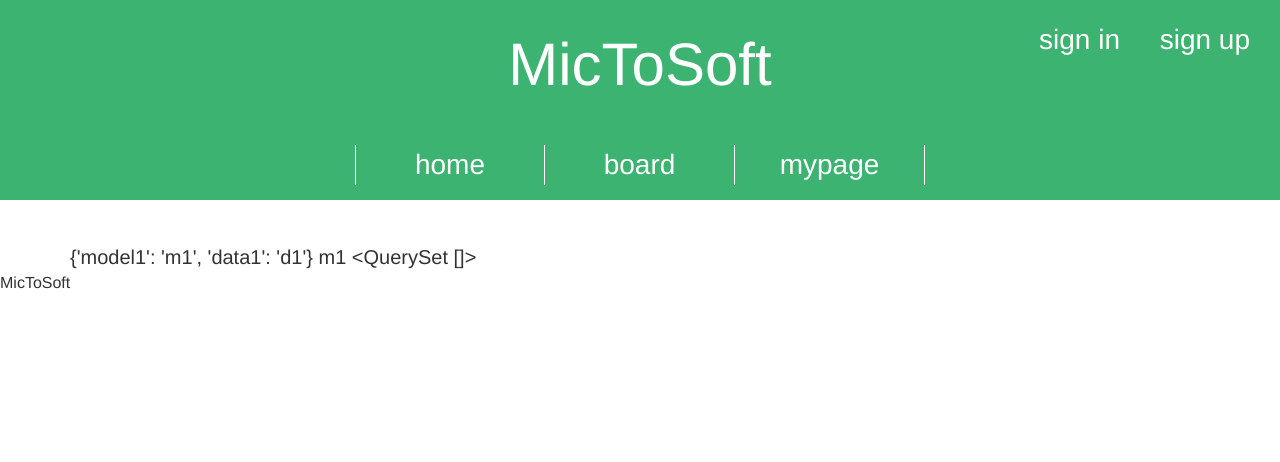
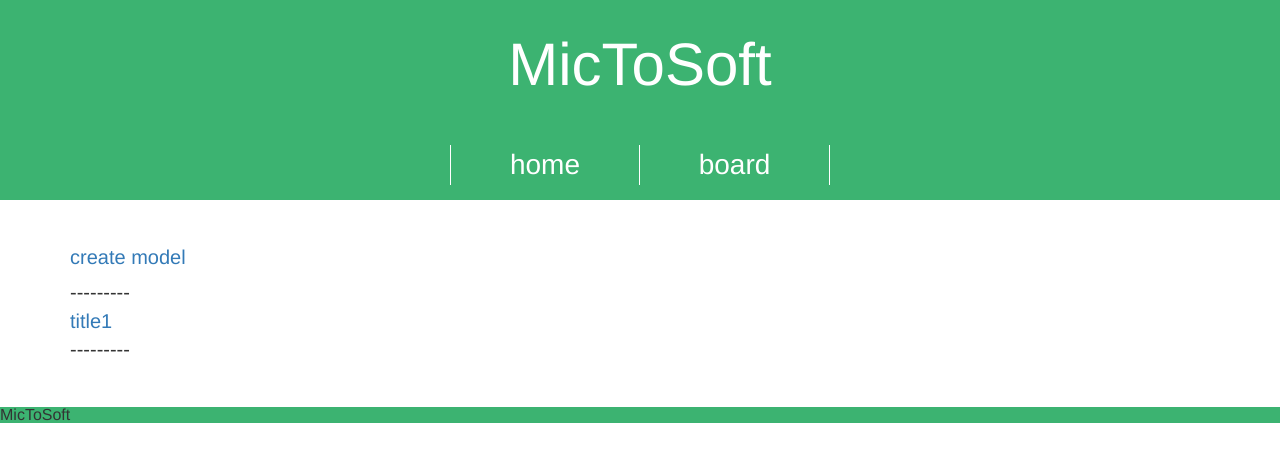
Before and after one commit to ssryu/MicToSoft, a Django app: page /board/ in a window 1280 px wide. Shown: the top 462 px of the page. Run offline with Django 3.2, Linux system fonts and the light colour scheme; data comes from the database, SQL or seed files in the repository; data that the repository does not hold is empty; parts of the project's set-up code (start-up, migrations or seed data) failed here and were passed over; some libraries are stand-ins or nearby versions.

Commit message:
update templetes

```diff
--- a/mic_to_soft/classifier/fixtures/posts-data.json
+++ b/mic_to_soft/classifier/fixtures/posts-data.json
@@ -1,10 +1,13 @@
 [
     {
-        "model" : "classifier.account",
+        "model" : "classifier.classifier",
         "fields" : {
-            "username" : "userhogehoge",
-            "password" : "passwordhogehoge",
-            "email" : "emailhogehoge"
+            "userid" : "user1",
+            "password" : "password1",
+            "title" : "title1",
+            "description" : "description1",
+            "model" : "model1",
+            "model_hash" : "mdoelhash1"
         }
     }
 ]
--- a/mic_to_soft/classifier/forms.py
+++ b/mic_to_soft/classifier/forms.py
@@ -9,4 +9,4 @@
 class ClassifierForm(forms.ModelForm):
     class Meta:
         model = Classifier
-        fields = ['userid', 'title', 'description', 'learningdata', 'created_date']
+        fields = ['userid', 'password', 'title', 'description']
--- a/mic_to_soft/classifier/models.py
+++ b/mic_to_soft/classifier/models.py
@@ -10,12 +10,22 @@
         return self.username
 
 class Classifier(models.Model):
-    userid = models.ForeignKey(Account, on_delete=models.CASCADE)
+    #userid = models.ForeignKey(Account, on_delete=models.CASCADE)
+
+    userid = models.CharField(max_length = 100)
+    password = models.CharField(max_length = 100)
+
     title = models.CharField(max_length = 200)
     description = models.CharField(max_length = 500)
-    learningdata = models.FileField(upload_to = 'textdata/')
-    model = models.FileField(upload_to = 'model/')
+    acc_rate = models.FloatField(blank=True, null=True)
+
+    # traindata blank,null test:True -> deploy:false
+    train_data = models.FileField(upload_to = 'textdata/', blank=True, null=True)
+    model = models.FileField(upload_to = 'model/', blank=True, null=True)
+    model_hash = models.CharField(max_length=100, blank=True, null=False)
+
     created_date = models.DateTimeField(default=timezone.now)
+    modified_date = models.DateTimeField(default=timezone.now, blank=True, null=True) # あとで修正
 
     # pub_date = models.DateTimeField('date published')
 
--- a/mic_to_soft/classifier/static/css/scss/content/_footer.scss
+++ b/mic_to_soft/classifier/static/css/scss/content/_footer.scss
@@ -0,0 +1,5 @@
+footer{
+    background-color: c(3);
+    margin: 0;
+    position: relative;
+}
--- a/mic_to_soft/classifier/static/css/scss/content/_main.scss
+++ b/mic_to_soft/classifier/static/css/scss/content/_main.scss
@@ -2,5 +2,6 @@
     @include outer-base;
     //height: 5000px;
     margin-top: 40px;
+    margin-bottom: 40px;
     @include main-text;
 }
--- a/mic_to_soft/classifier/static/css/scss/style.scss
+++ b/mic_to_soft/classifier/static/css/scss/style.scss
@@ -1,5 +1,5 @@
-// 本番出力 :   node-sass --watch scss --output . --output-style compressed
-// 試験出力 :   node-sass --watch scss --output . --output-style expand
+// 本番出力 :static/css/ $ node-sass --watch scss --output . --output-style compressed
+// 試験出力 :static/css/ $ node-sass --watch scss --output . --output-style expand
 
 @import "reset";
 
--- a/mic_to_soft/classifier/static/css/style.css
+++ b/mic_to_soft/classifier/static/css/style.css
@@ -199,6 +199,7 @@
   padding: 0 30px;
   max-width: 1200;
   margin-top: 40px;
+  margin-bottom: 40px;
   font-size: 15px;
   line-height: 25px;
   font-weight: 300; }
@@ -211,6 +212,11 @@
       font-size: 20px;
       line-height: 35px; } }
 
+footer {
+  background-color: #3CB371;
+  margin: 0;
+  position: relative; }
+
 img {
   max-width: 100%;
   height: auto; }
--- a/mic_to_soft/classifier/templates/classifier/board/board.html
+++ b/mic_to_soft/classifier/templates/classifier/board/board.html
@@ -3,14 +3,19 @@
 {% block title %} board {% endblock %}
 
 {% block contents %}
+    <div class="create-model">
+        <a href="{% url 'createmodel' %}">create model</a>
+    </div>
+
     <div class="board">
-        {{ post }}
-        {{ post.model1 }}
-        {{ data1 }}
-        {{ data }}
-        <!-- {% for model, data in set %}
-            {{ model }}
-            {{ data }}
-        {% endfor %} -->
+        <p>---------</p>
+        {% for classifier in classifiers %}
+            <div class="post">
+                <a href="{% url 'modeldetail' pk=classifier.pk %}">
+                    <h1>{{classifier.title}}</h1>
+                </a>
+                <p>---------</p>
+            </div>
+        {% endfor %}
     </div>
 {% endblock %}
--- a/mic_to_soft/classifier/urls.py
+++ b/mic_to_soft/classifier/urls.py
@@ -8,6 +8,9 @@
     path('sign/signup', views.signup, name='signup'),
     path('sign/signin', views.signin, name='signin'),
     path('board/', views.board, name='board'),
+    path('board/<int:pk>', views.modeldetail, name='modeldetail'),
+    path('board/created', views.created, name='created'),
+    path('board/createmodel', views.createmodel, name='createmodel'),
     path('board/models', views.models, name='models'),
     path('board/data', views.data, name='data'),
     path('mypage/', views.mypage, name='mypage'),
--- a/mic_to_soft/classifier/views.py
+++ b/mic_to_soft/classifier/views.py
@@ -1,13 +1,16 @@
-from django.shortcuts import render, redirect
+from django.shortcuts import render, redirect, get_object_or_404
 
 import json
 from django.http import JsonResponse
 from django.views.decorators.csrf import csrf_exempt
+from django.utils import timezone
 
 from .models import Classifier
 from .models import Account
 from .forms import ClassifierForm
 from .forms import ClassifierAccount
+
+import hashlib
 
 def index(request):
     if request.method == 'POST':
@@ -64,9 +67,30 @@
     return render(request, 'classifier/sign/signin.html', {'form': form})
 
 def board(request):
-    context = {'post' : {'model1' : 'm1', 'data1' : 'd1'}}
-    context['data'] = Classifier.objects.all()
-    return render(request, 'classifier/board/board.html', context)
+    # context = {'posts' : [{'model' : 'm1', 'data' : 'd1'}, {'model' : 'm2', 'data' : 'd2'}]}
+    classifiers = Classifier.objects.all()
+    return render(request, 'classifier/board/board.html', {'classifiers' : classifiers})
+
+def createmodel(request):
+    if request.method == 'POST':
+        form = ClassifierForm(request.POST)
+        if form.is_valid():
+            classifier = form.save(commit=False)
+            hash_value = classifier.userid+classifier.title
+            classifier.model_hash = hashlib.sha256(hash_value.encode()).hexdigest()
+            classifier.save()
+            return redirect('modeldetail', pk=classifier.pk)
+    else:
+        form = ClassifierForm()
+    return render(request, 'classifier/board/createmodel.html', {'form' : form})
+
+def created(request, pk):
+    classifier = get_object_or_404(Classifier, pk=pk)
+    return render(request, 'classifier/board/created.html', {'classifier': classifier})
+
+def modeldetail(request, pk):
+    classifier = get_object_or_404(Classifier, pk=pk)
+    return render(request, 'classifier/board/modeldetail.html', {'classifier': classifier})
 
 def models(request):
     return render(request, 'classifier/board/models.html', {})
--- a/mic_to_soft/templates/layout.html
+++ b/mic_to_soft/templates/layout.html
@@ -1,31 +1,30 @@
 {% load static %}
 <html>
-
     <head>
         <meta charset="utf-8">
         <title>MicToSoft:{% block title %} {% endblock %}</title>
         <link rel="stylesheet" href="//maxcdn.bootstrapcdn.com/bootstrap/3.2.0/css/bootstrap.min.css">
         <link rel="stylesheet" href="//maxcdn.bootstrapcdn.com/bootstrap/3.2.0/css/bootstrap-theme.min.css">
         <!-- <link href="//fonts.googleapis.com/css?family=Lobster&subset=latin,latin-ext" rel="stylesheet" type="text/css"> -->
+        <link rel="stylesheet" href="//use.fontawesome.com/releases/v5.6.1/css/all.css">
         <link rel="stylesheet" href="{% static 'css/style.css' %}">
     </head>
 
+    <body>
         <header>
-
-        <body>
             <div class="page-header">
                 <h1><a href="/">MicToSoft</a></h1>
-                <h4><a href="{% url 'signup' %}" align="right">sign up</a></h4>
-                <h4><a href="{% url 'signin' %}" align="right">sign in</a></h4>
+                <!-- <h4><a href="{% url 'signup' %}" align="right">sign up</a></h4>
+                <h4><a href="{% url 'signin' %}" align="right">sign in</a></h4> -->
                 <ul class="top-menu">
                     <li><a href="{% url 'index' %}">home</a></li>
                     <li><a href="{% url 'board' %}">board</a></li>
-                    <li><a href="#">mypage</a>
+                    <!-- <li><a href="#">mypage</a>
                         <ul>
                             <li><a href="{% url 'account' %}">account</a></li>
                             <li><a href="{% url 'managemodels' %}">managemodels</a></li>
                         </ul>
-                    </li>
+                    </li> -->
                 </ul>
             </div>
         </header>
```
Also changed, not shown: mic_to_soft/classifier/templates/classifier/board/created.html (added, +13 -0 lines), mic_to_soft/classifier/templates/classifier/board/createmodel.html (added, +17 -0 lines), mic_to_soft/classifier/templates/classifier/board/modeldetail.html (added, +15 -0 lines), mic_to_soft/classifier/templates/classifier/index.html (+9 -5 lines), mic_to_soft/classifier/migrations/0001_initial.py, mic_to_soft/classifier/migrations/0002_auto_20191223_0111.py (added), mic_to_soft/classifier/migrations/0003_auto_20191223_0117.py (added). Lines whose indentation alone changed are shown as unchanged.
